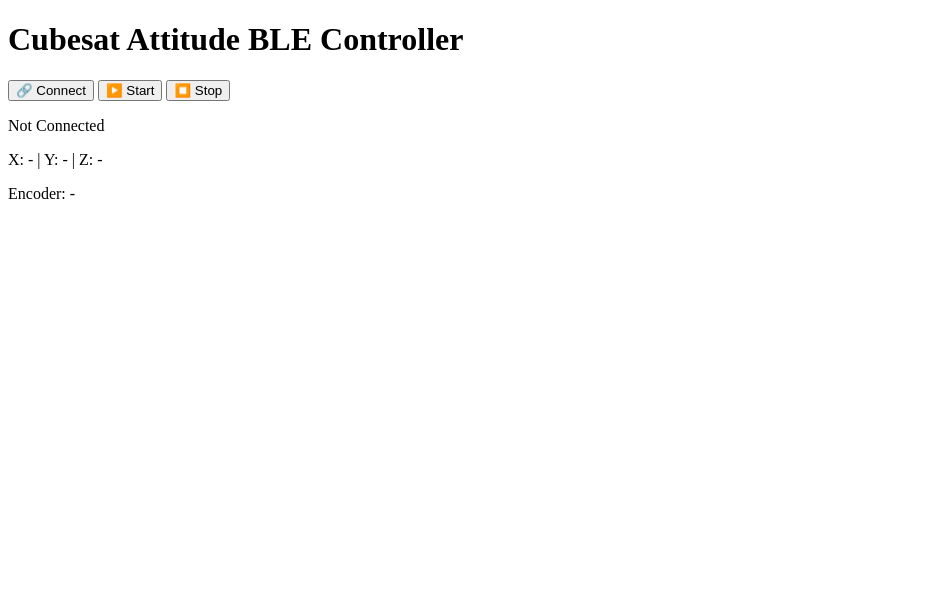
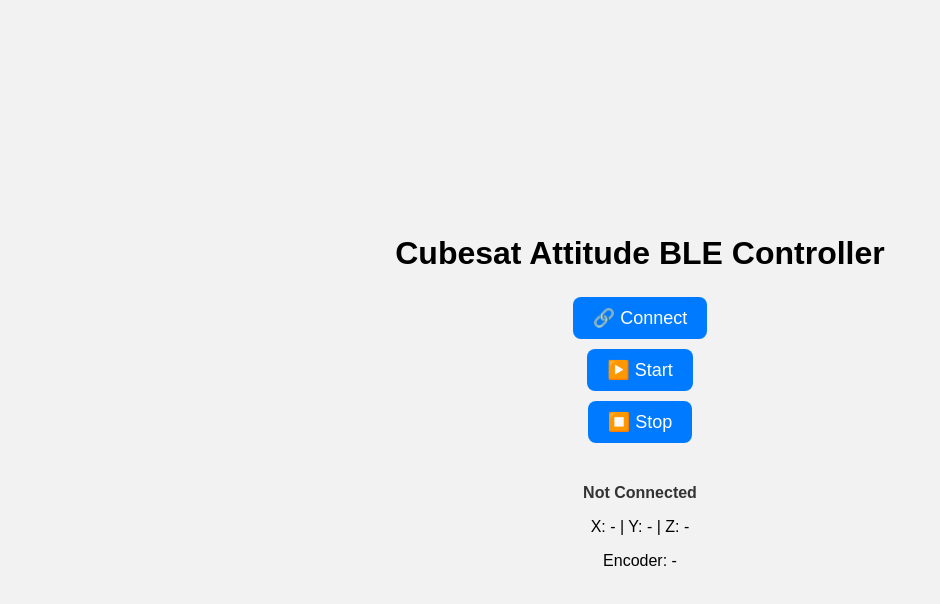
Before and after one commit to Sabinemumu3/esp32-web-control, a plain HTML site: page index.html in a window 1280 px wide. Shown: the whole page, without its empty margins (0-940 px from the left). Drawn offline with Linux system fonts and the light colour scheme.

Commit message:
Update style.css

```diff
--- a/style.css
+++ b/style.css
@@ -1,56 +1,40 @@
-let bleDevice = null;
-let bleServer = null;
-let bleService = null;
-let bleCharacteristic = null;
-
-const SERVICE_UUID = '12345678-1234-1234-1234-1234567890ab';
-const CHARACTERISTIC_UUID = 'abcdefab-1234-1234-1234-abcdefabcdef';
-
-document.getElementById('connect').addEventListener('click', async () => {
-  try {
-    bleDevice = await navigator.bluetooth.requestDevice({
-      filters: [{ name: 'ESP32C3-MotorBLE' }],
-      optionalServices: [SERVICE_UUID]
-    });
-
-    bleServer = await bleDevice.gatt.connect();
-    bleService = await bleServer.getPrimaryService(SERVICE_UUID);
-    bleCharacteristic = await bleService.getCharacteristic(CHARACTERISTIC_UUID);
-
-    document.getElementById('status').innerText = '✅ Connected to ESP32';
-
-    // 启用接收通知
-    await bleCharacteristic.startNotifications();
-    bleCharacteristic.addEventListener('characteristicvaluechanged', handleNotifications);
-
-    console.log('🔗 Connected & Notifications started');
-  } catch (error) {
-    console.error('❌ Connection failed:', error);
-    document.getElementById('status').innerText = '❌ Connection failed';
-  }
-});
-
-function sendCommand(cmd) {
-  if (!bleCharacteristic) {
-    alert('Please connect to the BLE device first.');
-    return;
-  }
-  bleCharacteristic.writeValue(new TextEncoder().encode(cmd));
-  console.log('📤 Sent:', cmd);
+body {
+  font-family: Arial, sans-serif;
+  display: flex;
+  flex-direction: column;
+  align-items: center;
+  justify-content: center;
+  height: 100vh;
+  margin: 0;
+  background-color: #f2f2f2;
 }
 
-function handleNotifications(event) {
-  const value = new TextDecoder().decode(event.target.value);
-  console.log('📥 Received:', value);
+h1 {
+  margin-bottom: 20px;
+  text-align: center;
+}
 
-  // 解析数据格式：X:0.45 Y:-0.20 Z:0.98 ENC:120
-  const xMatch = value.match(/X:([-.\d]+)/);
-  const yMatch = value.match(/Y:([-.\d]+)/);
-  const zMatch = value.match(/Z:([-.\d]+)/);
-  const encMatch = value.match(/ENC:(-?\d+)/);
+button {
+  padding: 10px 20px;
+  margin: 5px;
+  font-size: 18px;
+  border: none;
+  border-radius: 8px;
+  background-color: #007bff;
+  color: white;
+  cursor: pointer;
+}
 
-  if (xMatch) document.getElementById('x').innerText = xMatch[1];
-  if (yMatch) document.getElementById('y').innerText = yMatch[1];
-  if (zMatch) document.getElementById('z').innerText = zMatch[1];
-  if (encMatch) document.getElementById('encoder').innerText = encMatch[1];
+button:hover {
+  background-color: #0056b3;
 }
+
+#data {
+  margin-top: 20px;
+  text-align: center;
+}
+
+#status {
+  font-weight: bold;
+  color: #333;
+}
```
